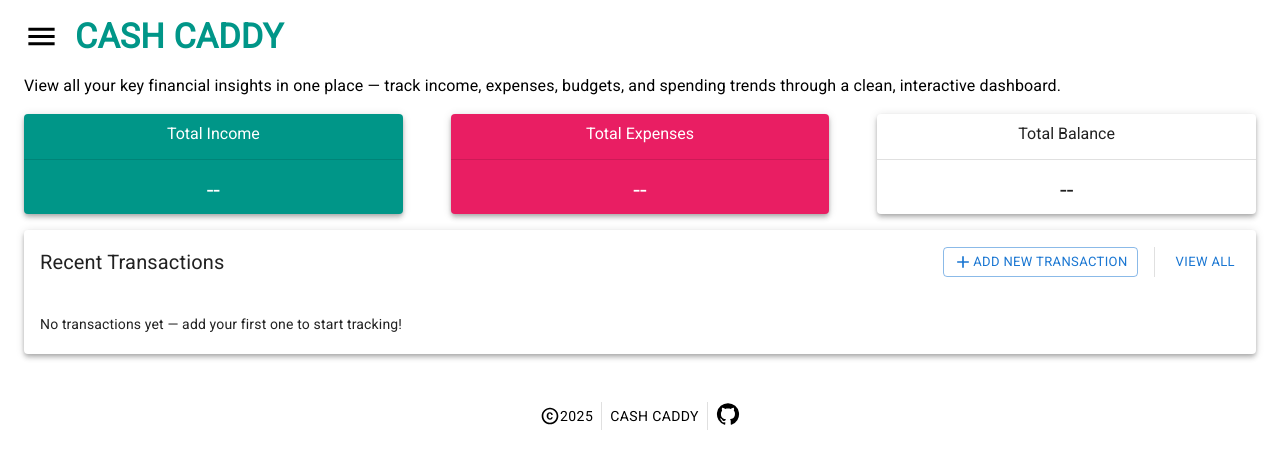
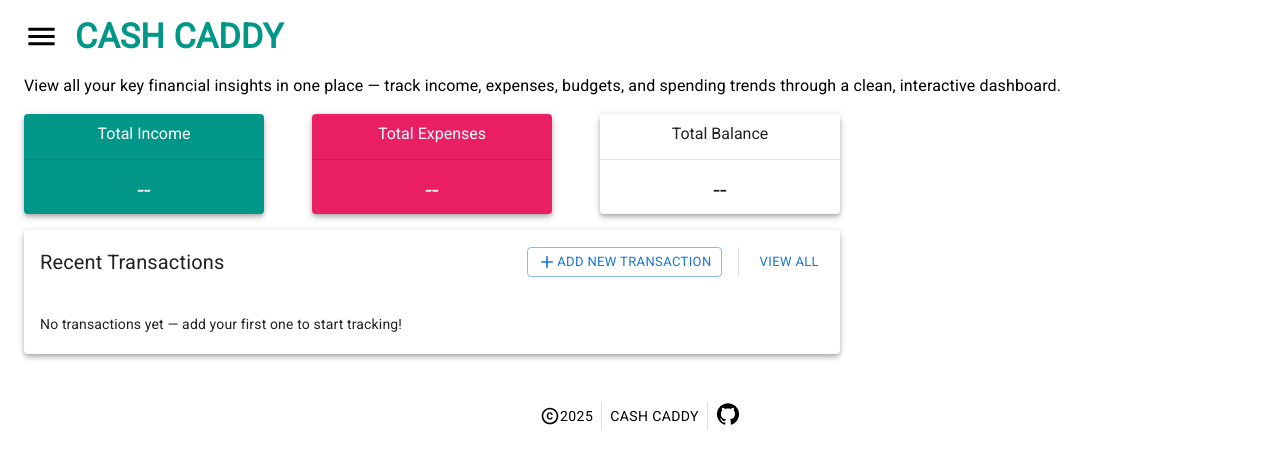
Before and after one commit to vmanidev/cash-caddy, a React (Vite) app: page / in a window 1280 px wide. Shown: the top 464 px of the page. Built offline with nearby package versions, Linux system fonts and the light colour scheme.

Commit message:
feat(ui): redesign dashboard and transactions pages

```diff
--- a/src/features/overview/Overview.tsx
+++ b/src/features/overview/Overview.tsx
@@ -61,11 +61,11 @@ function Overview() {
     ));
 
   return (
-    <>
+    <Grid size={12}>
       <Grid container spacing={{ xs: 2, sm: 2, md: 6, lg: 6, xl: 6 }}>
         <TransactionOverview />
       </Grid>
-    </>
+    </Grid>
   );
 }
 
--- a/src/features/transaction-management/transactionTable/TransactionRows.tsx
+++ b/src/features/transaction-management/transactionTable/TransactionRows.tsx
@@ -86,7 +86,7 @@ function TransactionRows({ page, rowsPerPage }: Props) {
       }: TransactionFormData) => {
         return (
           <Fragment key={id}>
-            <TableRow>
+            <TableRow hover>
               <TableCell>
                 <Grid display="flex" alignItems="center" whiteSpace="nowrap">
                   <CalendarMonth fontSize="small" color="action" />
--- a/src/pages/Dashboard.tsx
+++ b/src/pages/Dashboard.tsx
@@ -15,11 +15,12 @@ function Dashboard() {
         expenses, budgets, and spending trends through a clean, interactive
         dashboard.
       </Typography>
-      <Grid size={12}>
-        <Overview />
-      </Grid>
-      <Grid size={12}>
-        <TransactionTable tableTitle="Recent Transactions" />
+      <Grid container size={12}>
+        <Grid container size={8}>
+          <Overview />
+          <TransactionTable tableTitle="Recent Transactions" />
+        </Grid>
+        <Grid container size={4}></Grid>
       </Grid>
       <Grid size={12}>
         <AppFooter />
--- a/src/pages/Transactions.tsx
+++ b/src/pages/Transactions.tsx
@@ -14,7 +14,10 @@ function Transactions() {
         to keep your data accurate and organized.
       </Typography>
       <Grid size={12}>
-        <TransactionTable tableTitle="Transactions" />
+        <Grid size={8}>
+          <TransactionTable tableTitle="Transactions" />
+        </Grid>
+        <Grid size={4}></Grid>
       </Grid>
       <Grid size={12}>
         <AppFooter />
```
